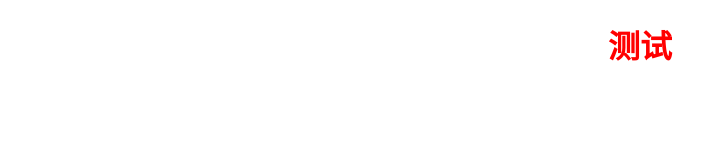
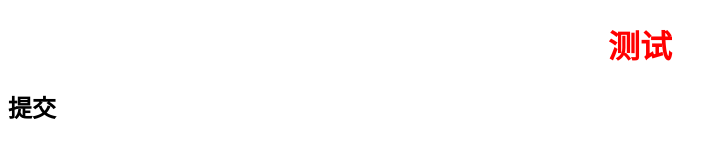
Before and after one commit to mengqj/git, a plain HTML site: page index.html in a window 1280 px wide. Shown: the whole page, without its empty margins (0-727 px from the left). Drawn offline with Linux system fonts and the light colour scheme.

Commit message:
增加了index.html<h2>内容

```diff
--- a/index.html
+++ b/index.html
@@ -7,5 +7,6 @@
 </head>
 <body>
    <h1>测试</h1>
+   <h2>提交</h2>
 </body>
 </html>
```
